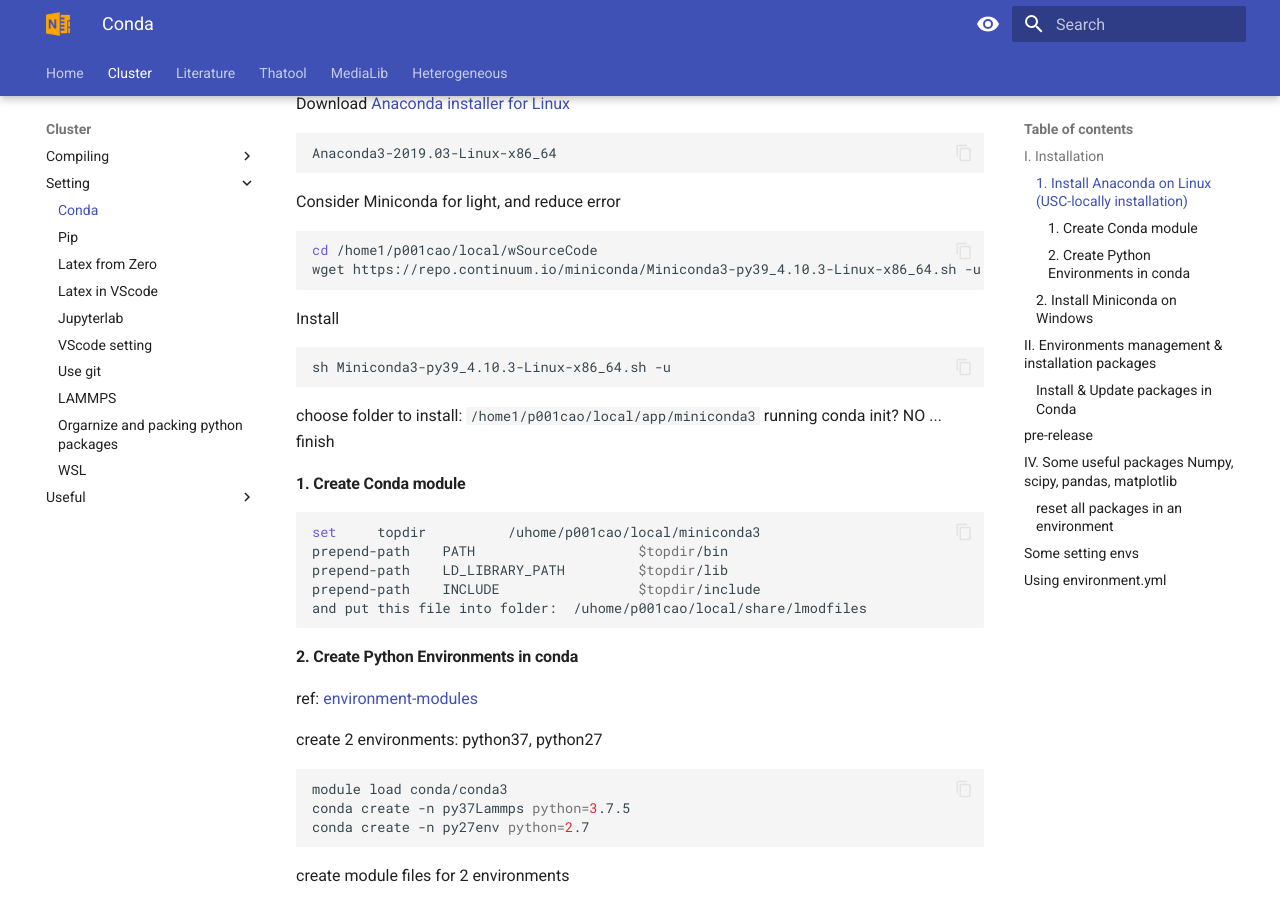
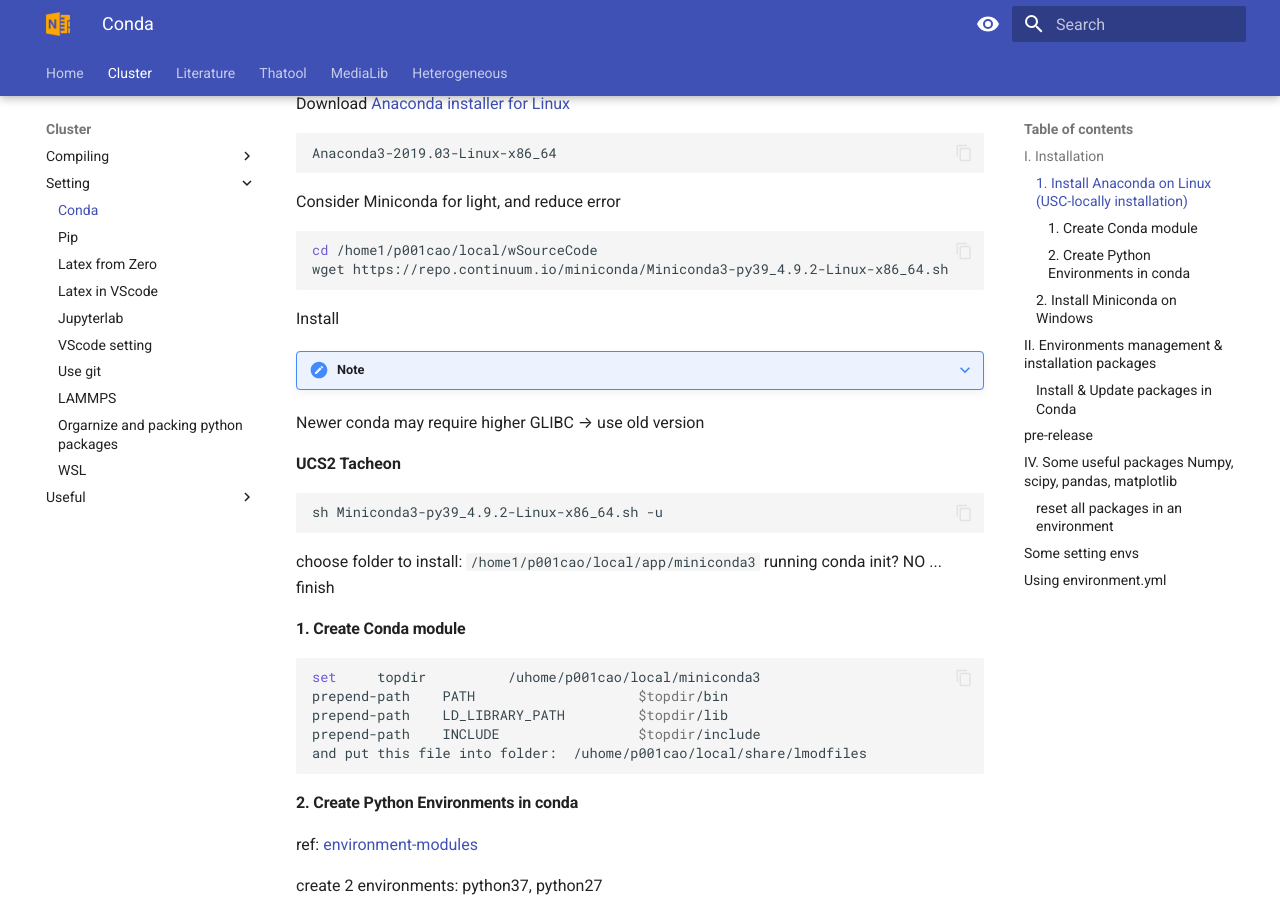
Before and after one commit to thangckt/thangckt.github.io, an MkDocs documentation site: the page built from docs/cluster/appSetting/Conda.md, in a window 1280 px wide and 900 px high, scrolled down 586 px. Built offline with MkDocs 1.6.1 and Material for MkDocs 9.7.7, drawn with Linux system fonts in a browser that asks for light colours; the version menu is left out.

Commit message:
Update Conda.md

````diff
--- a/docs/cluster/appSetting/Conda.md
+++ b/docs/cluster/appSetting/Conda.md
@@ -23,12 +23,16 @@
 
 ```sh
 cd /home1/p001cao/local/wSourceCode
-wget https://repo.continuum.io/miniconda/Miniconda3-py39_4.10.3-Linux-x86_64.sh -u
+wget https://repo.continuum.io/miniconda/Miniconda3-py39_4.9.2-Linux-x86_64.sh
 ```
 
 Install
+???+ note
+   Newer conda may require higher GLIBC --> use old version
+
+**UCS2 Tacheon**
 ```sh
-sh Miniconda3-py39_4.10.3-Linux-x86_64.sh -u
+sh Miniconda3-py39_4.9.2-Linux-x86_64.sh -u
 ```
 
 choose folder to install:   `/home1/p001cao/local/app/miniconda3`
````
